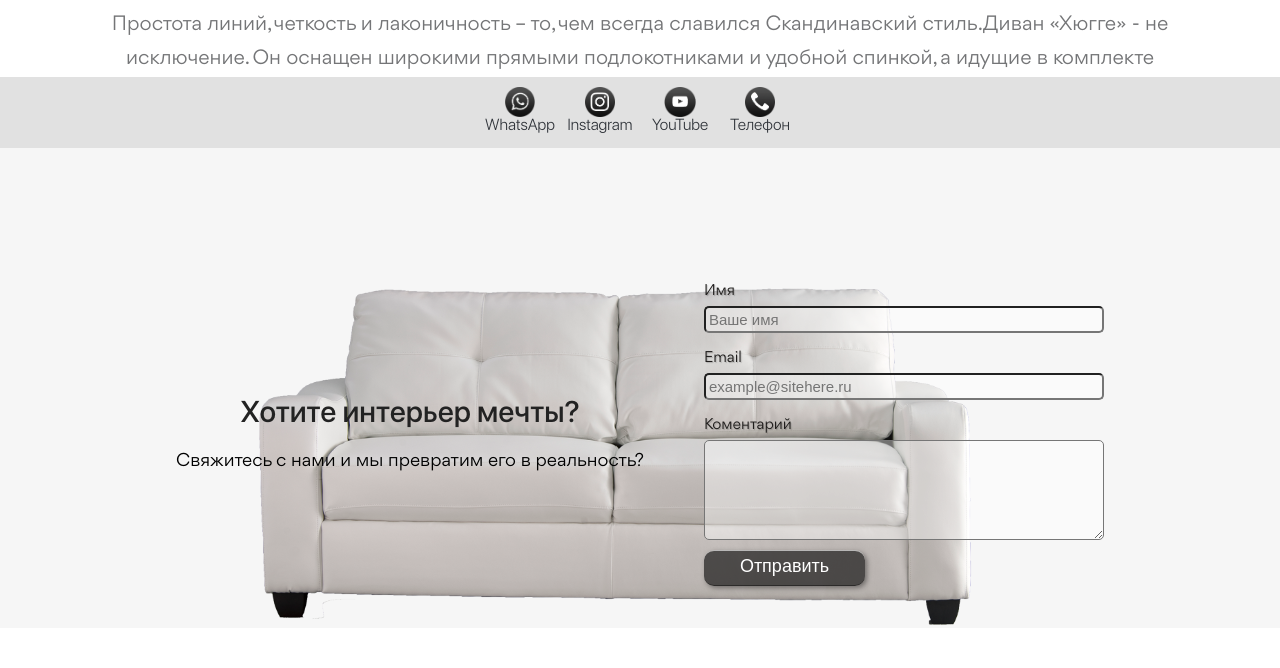
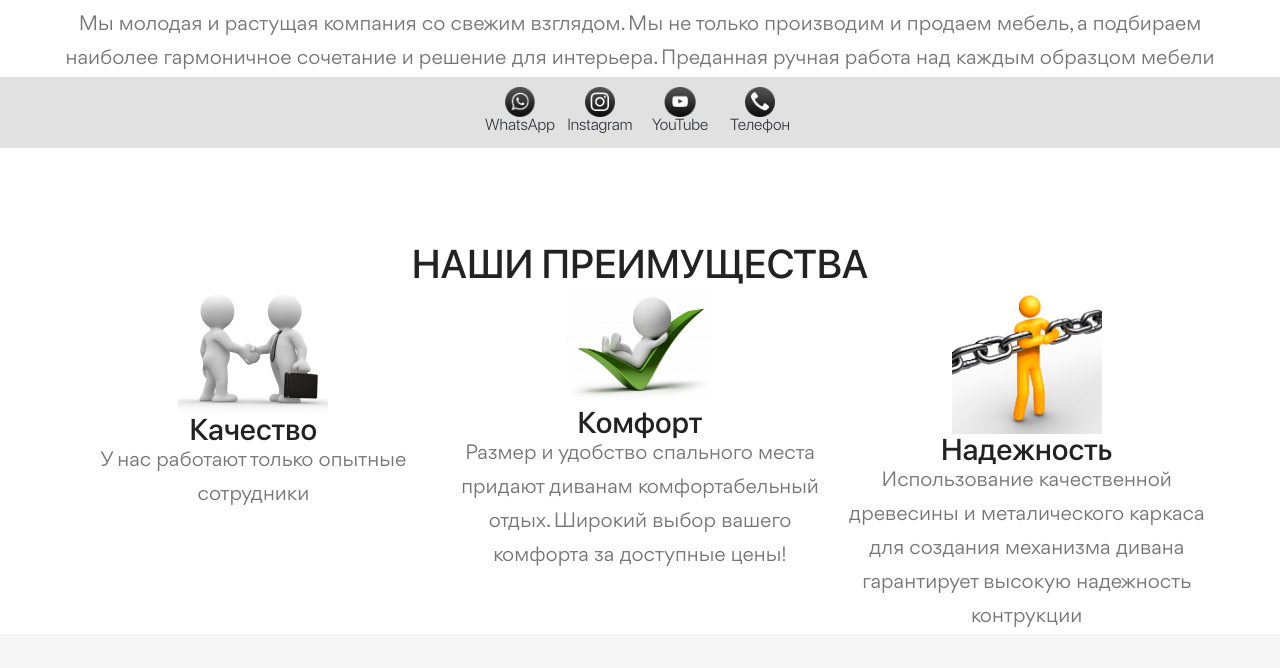
Before and after one commit to Egor-bog/WebSMebel, a plain HTML site: page pages/about_us.html in a window 1280 px wide. Shown: the part 652-1320 px from the top of the page. Drawn offline with nearby package versions, Linux system fonts and the light colour scheme.

Commit message:
fix:2 18/02

```diff
--- a/pages/about_us.html
+++ b/pages/about_us.html
@@ -65,15 +65,53 @@
           <div class="first-img">
           </div>
           <div class="first-content">
-            Простота линий, четкость и лаконичность – то, чем всегда славился Скандинавский стиль.
-            Диван «Хюгге» - не исключение. Он оснащен широкими прямыми подлокотниками и удобной спинкой,
-            а идущие в комплекте декоративные подушки по-настоящему позволят вам расслабиться. Глубокое
-            сиденье делает его очень комфортным: не разбирая диван (глубина посадки 610 мм), Вы можете
-            прилечь с книгой или просто посмотреть телевизор.
+            Мы молодая и растущая компания со свежим взглядом.
+            Мы не только производим и продаем мебель, а подбираем наиболее
+            гармоничное сочетание и решение для интерьера.
+            Преданная ручная работа над каждым образцом мебели и качественные материалы позволяют добиться
+            желаемых результатов, которые есть и будут основным критерием для предприятия.
           </div>
-
-
         </div>
+        <section class="wrapper us">
+          <div class="second-title">НАШИ ПРЕИМУЩЕСТВА</div>
+          <div class="second-bloc">
+            <div class="second-bloc__1">
+              <div class="second-bloc__2">
+                <img src="../img/about_us/опыт.jpg" alt="опыт">
+              </div>
+              <div class="second-bloc__3">
+                <span>Качество</span>
+                <p>У нас работают только опытные сотрудники</p>
+              </div>
+            </div>
+            <div class="second-bloc__1">
+              <div class="second-bloc__2">
+                <img src="../img/about_us/Komfort.jpg" alt="опыт">
+              </div>
+              <div class="second-bloc__3">
+                <span>Комфорт</span>
+                <p>
+                  Размер и удобство спального места
+                  придают диванам комфортабельный отдых.
+                  Широкий выбор вашего комфорта за
+                  доступные цены!</p>
+              </div>
+            </div>
+            <div class="second-bloc__1">
+              <div class="second-bloc__2">
+                <img src="../img/about_us/надежность.png" alt="опыт">
+              </div>
+              <div class="second-bloc__3">
+                <span>Надежность</span>
+                <p>
+                  Использование качественной древесины и
+                  металического каркаса для создания
+                  механизма дивана гарантирует высокую
+                  надежность контрукции</p>
+              </div>
+            </div>
+          </div>
+        </section>
       </main>
       <section class="section3">
         <div class="wrapper">
--- a/src/style/layouts/_about_us.scss
+++ b/src/style/layouts/_about_us.scss
@@ -73,6 +73,54 @@
     font-size: 1.8rem;
     color: #000
 }
+
+.us {
+    background-color: $color-bg;
+}
+
+.second-title {
+    text-align: center;
+    @include h2;
+    font-size: 4rem;
+    padding-top: 10rem;
+}
+
+.second-bloc {
+    display: flex;
+    justify-content: space-around;
+    @include media-mobile {
+        flex-direction: column;
+    }
+}
+
+.second-bloc__1 {
+    width: -webkit-fill-available;
+}
+
+.second-bloc__2 {
+    display: flex;
+    justify-content: center;
+}
+
+.second-bloc__2 img {
+    width: 15rem;
+}
+
+.second-bloc__3 {
+    text-align: center
+}
+
+.second-bloc__3 p {
+    @include text;
+    font-size: 2rem;
+}
+
+.second-bloc__3 span {
+    @include h2;
+    font-size: 3rem;
+
+}
+
 
 .content__form {
     display: flex;
--- a/src/style/layouts/_wrapper.scss
+++ b/src/style/layouts/_wrapper.scss
@@ -2,6 +2,7 @@
     max-width: $content-width;
     margin: 0 auto;
     padding: 0 20px;
+    height: auto;
     @include media-laptop {
         padding: 0 46px;
     }
```
Also changed, not shown: img/about_us/Komfort.jpg (added), img/about_us/надежность.png (added), img/about_us/опыт.jpg (added), src/style/style.css, 1 other file.
